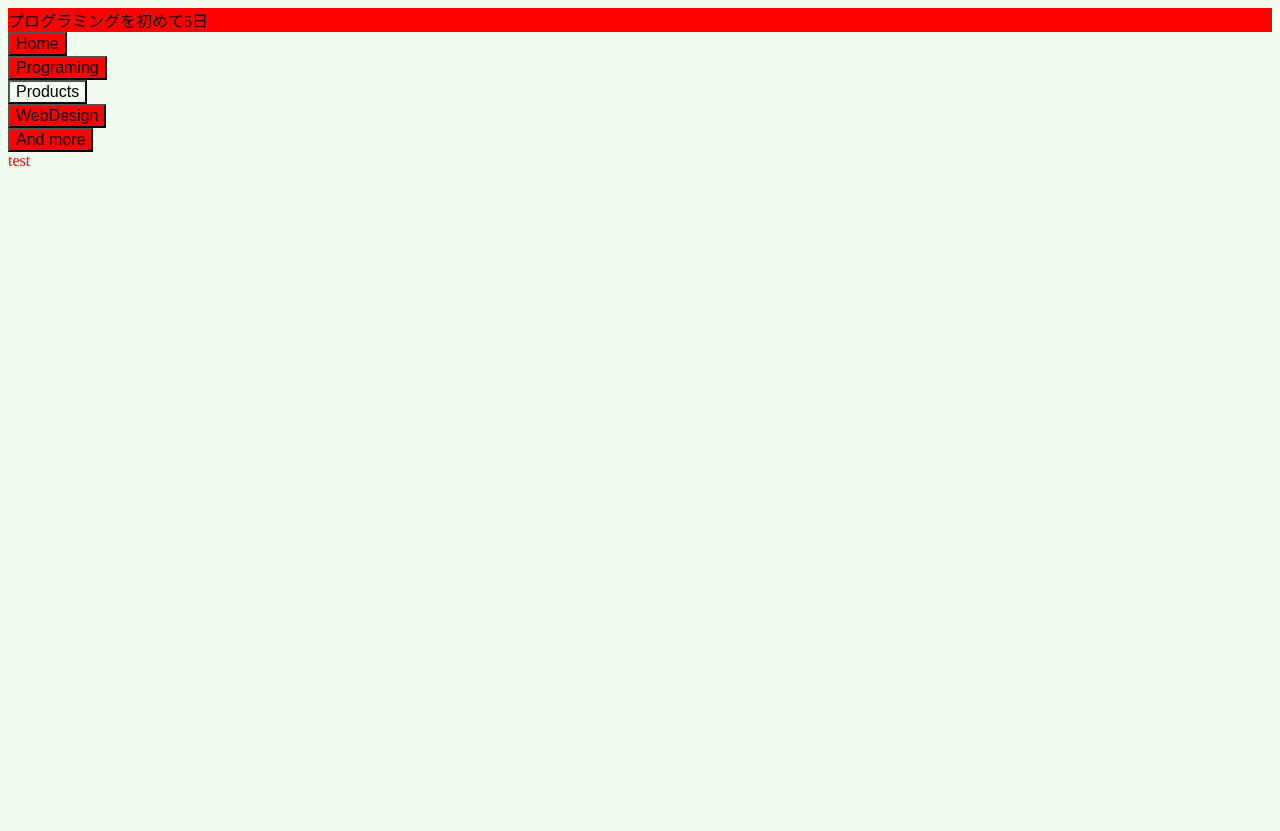
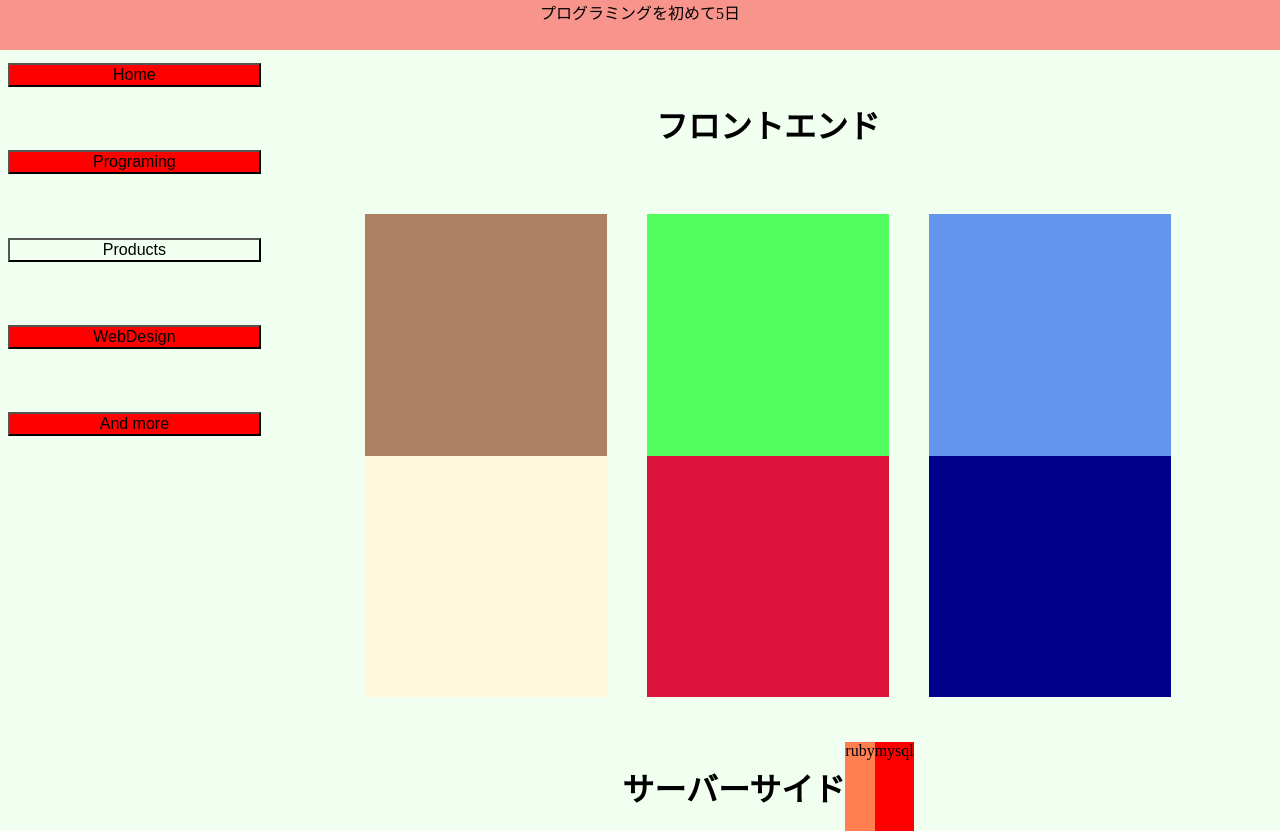
Before and after one commit to katomanzu0923/katomanzu0923_profile, a Vue app: page / in a window 1280 px wide. Both pictures are taken after a click on the button "Programing". Before the commit the page ends 800 px from the top, so only its background shows below. Built offline with nearby package versions, Linux system fonts and the light colour scheme.

Commit message:
built a component in top

```diff
--- a/src/App.vue
+++ b/src/App.vue
@@ -8,7 +8,9 @@
       <button @click="currentComponet = 'WebDesign'" class="webdesign">WebDesign</button>
       <button @click="currentComponet = 'AndMore'" class="more">And more</button>
     </div>
+    <div>
       <component :is="currentComponet" class="co"></component>
+    </div>
   </div>
 </template>
 
@@ -44,28 +46,41 @@ export default {
   .home {
     background-color: red;
     display: block;
-    height: 20%;
+    margin-top: 5%;
+    width: 20%;
   }
   .programing {
     background-color: red;
     display: block;
+    margin-top: 5%;
+    width: 20%;
   }
-  .roducts {
+  .products {
     display: block;
+    margin-top: 5%;
+    width: 20%;
   }
 
   .webdesign {
     background-color: red;
     display: block;
+    margin-top: 5%;
+    width: 20%;
+
   }
 
   .more {
     background-color: red;
     display: block;
+    margin-top: 5%;
+    width: 20%;
   }
 
   .co {
-
+    position: absolute;
+    right: 5%;
+    width: 70%;
+    top: 80px;
   }
 
 
--- a/src/components/AndMore.vue
+++ b/src/components/AndMore.vue
@@ -1,8 +1,18 @@
 <template>
-	<div class="message">
-		<button >And More</button>
+	<div class="home_message">
+		<h1>and more</h1>
+		<p>昨年からプログラミンを学びはじめました</p><br>
+		sonfafaoaifja
+		ajfaofjaofafjafjao
+		ffafaffafa
+		faaafafa
 	</div>
 </template>
 
-<style  scoped>
+<style scoped>
+  .home_message {
+		position: absolute;
+		color: black;
+		text-align: center;
+	}
 </style>
--- a/src/components/Header.vue
+++ b/src/components/Header.vue
@@ -16,9 +16,14 @@ export default {
 
 <style scoped>
   div {
-		background: red;
+		position: absolute;
+		width: 100%;
+		height: 50px;
+		background: rgba(255, 0, 0, 0.418);
 		left: 0;
 		top: 0;
+		text-align: center;
+
 	}
 
 
--- a/src/components/Home.vue
+++ b/src/components/Home.vue
@@ -1,5 +1,18 @@
 <template>
-	<div>
-		test
+	<div class="home_message">
+		<h1>自己紹介</h1>
+		昨年、新卒として就職活動してました<br>
+		erafaaf<br>
+		fafafafaf<br>
+		ffafafafa
 	</div>
 </template>
+
+<style scoped>
+  .home_message {
+		position: absolute;
+		color: black;
+		text-align: center;
+		border:solid darkblue;
+	}
+</style>
--- a/src/components/Products.vue
+++ b/src/components/Products.vue
@@ -1,11 +1,18 @@
 <template>
-	<div class="message">
-		<button >Programing Skill</button>
+	<div class="home_message">
+		<h1>作ったもの</h1>
+		<p>昨年からプログラミンを学びはじめました</p><br>
+		sonfafaoaifja
+		ajfaofjaofafjafjao
+		ffafaffafa
+		faaafafa
 	</div>
 </template>
 
-<style  scoped>
-  .message {
-		color: red;
+<style scoped>
+  .home_message {
+		position: absolute;
+		color: black;
+		text-align: center;
 	}
 </style>
--- a/src/components/Programing.vue
+++ b/src/components/Programing.vue
@@ -1,11 +1,73 @@
 <template>
-	<div class="message">
-		test
+	<div class="programing_message">
+		<h1>フロントエンド</h1>
+		<div class="furont">
+			<div class="html"></div>
+			<div class="css"></div>
+			<div class="scss"></div>
+			<div class="javascript"></div>
+			<div class="jquery"></div>
+			<div class="vue"></div>
+		</div>
+		<div class="server">
+			<h1>サーバーサイド</h1>
+			<div class="ruby">ruby</div>
+			<div class="mysql">mysql</div>
+		</div>
 	</div>
 </template>
 
-<style  scoped>
-  .message {
-		color: red;
+<style scoped>
+  .programing_message {
+		position: absolute;
+		color: black;
+		text-align: center;
+	}
+
+	.furont {
+		display: flex;
+		flex-wrap: wrap;
+		justify-content: space-between;
+		padding: 5%;
+	}
+	.html {
+		background: rgb(172, 128, 97);
+		padding: 15%;
+	}
+	.css {
+		background: rgb(80, 255, 95);
+		padding: 15%;
+	}
+	.scss {
+		background: cornflowerblue;
+		padding: 15%;
+	}
+	.javascript {
+		background: cornsilk;
+		padding: 15%;
+	}
+	.jquery {
+		background: crimson;
+		padding: 15%;
+	}
+	.vue {
+		background: darkblue;
+		padding: 15%;
+	}
+
+
+	.server {
+		display: flex;
+		/*display: block;*/
+		flex-wrap: wrap;
+		justify-content: center;
+	}
+	.ruby {
+
+		background: coral;
+	}
+	.mysql {
+
+		background: red;
 	}
 </style>
--- a/src/components/WebDesign.vue
+++ b/src/components/WebDesign.vue
@@ -1,9 +1,18 @@
 <template>
-	<div class="message">
-		<button >f</button>
+	<div class="home_message">
+		<h1>PhotShop</h1>
+		<p>昨年からプログラミンを学びはじめました</p><br>
+		sonfafaoaifja
+		ajfaofjaofafjafjao
+		ffafaffafa
+		faaafafa
 	</div>
 </template>
 
-<style  scoped>
-
+<style scoped>
+  .home_message {
+		position: absolute;
+		color: black;
+		text-align: center;
+	}
 </style>
```
